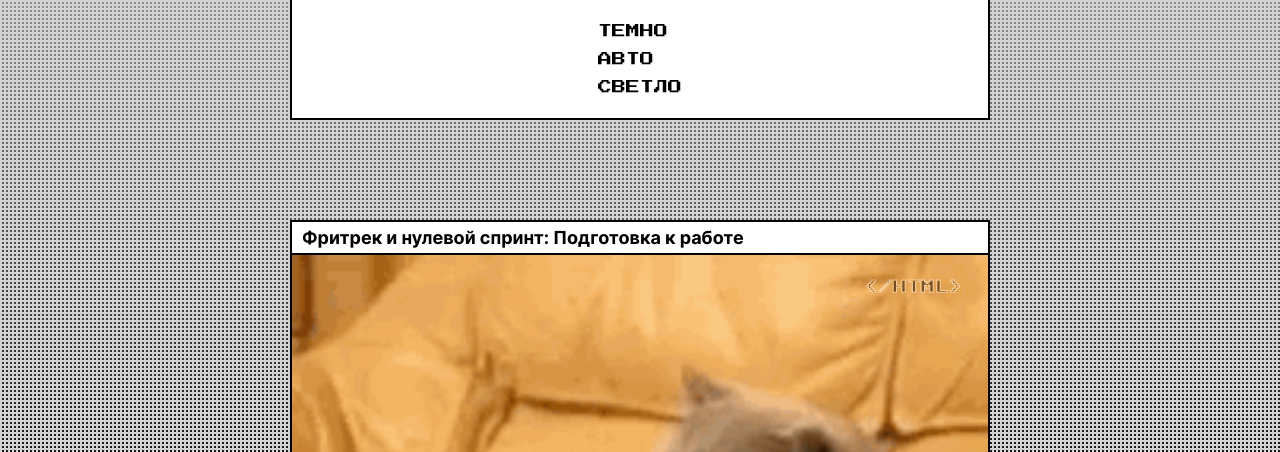
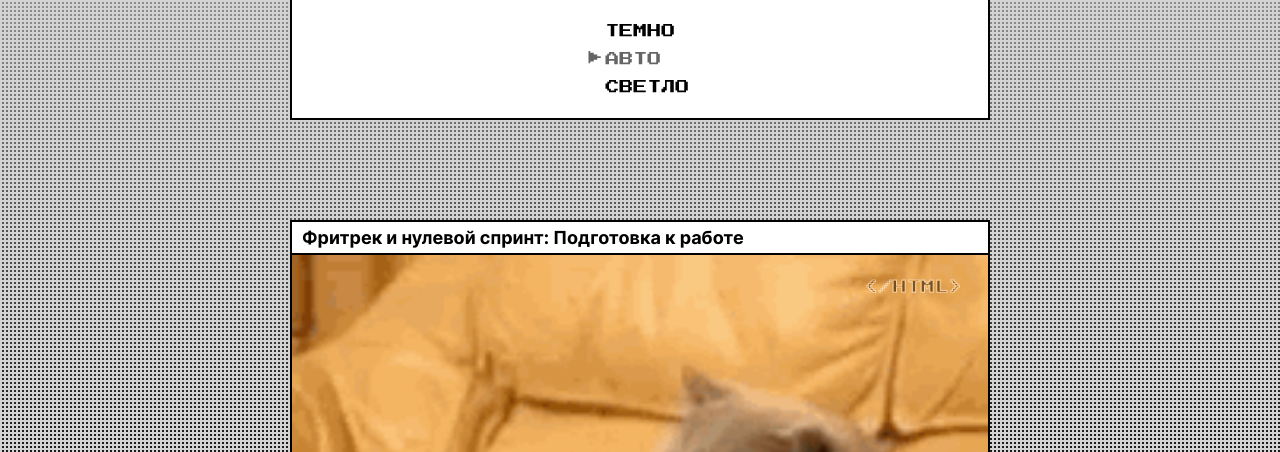
Before and after one commit to NataliyKh/zakrivayuschiy-teg-f, a plain HTML site: page index.html in a window 1280 px wide. Shown: the part 348-800 px from the top of the page. Drawn offline with Linux system fonts and the light colour scheme.

Commit message:
animation in header is ready

```diff
--- a/styles/animations.css
+++ b/styles/animations.css
@@ -12,3 +12,12 @@
 
 Кроме этого, не меняйте HTML переключателя тем. Его разметка также гарантирует работу своего скрипта.
 */
+
+@keyframes arrow {
+  from {
+    margin-inline-start: 0;
+  }
+  to {
+    margin-inline-start: 4px;
+  }
+}
--- a/styles/style.css
+++ b/styles/style.css
@@ -74,10 +74,12 @@
   font-size: 14px;
   line-height: 14px;
   text-align: left;
+  padding-left: 15px; /* для правильного центрирования этого блока с учётом двигающейся стрелки */
 }
 
 .theme-menu__item {
   max-height: 14px;
+  position: relative;
 }
 
 .theme-menu__button {
@@ -85,6 +87,45 @@
   text-transform: uppercase;
   border: none;
   cursor: pointer;
+  transition: opacity 0.3s ease;
+}
+
+.theme-menu__button:focus {
+  outline: none;
+}
+
+.theme-menu__button:hover,
+.theme-menu__button:focus-visible,
+.theme-menu__button:disabled {
+  opacity: 0.6;
+}
+
+.theme-menu__button::after {
+  content: "";
+  display: block;
+  opacity: 0.6;
+  background-color: var(--accent-color, #000);
+  transition: scale 0.3s ease;
+  transform-origin: left;
+  inline-size: 100%;
+  block-size: 2px;
+  scale: 0;
+}
+
+.theme-menu__button:focus-visible::after {
+  scale: 1;
+}
+
+.theme-menu__button:disabled {
+  pointer-events: none;
+}
+
+.theme-menu__button:disabled::before {
+  content: "▶";
+  position: absolute;
+  top: 0;
+  left: -15px;
+  animation: arrow 0.5s ease-in-out infinite alternate-reverse;
 }
 
 .section {
```
